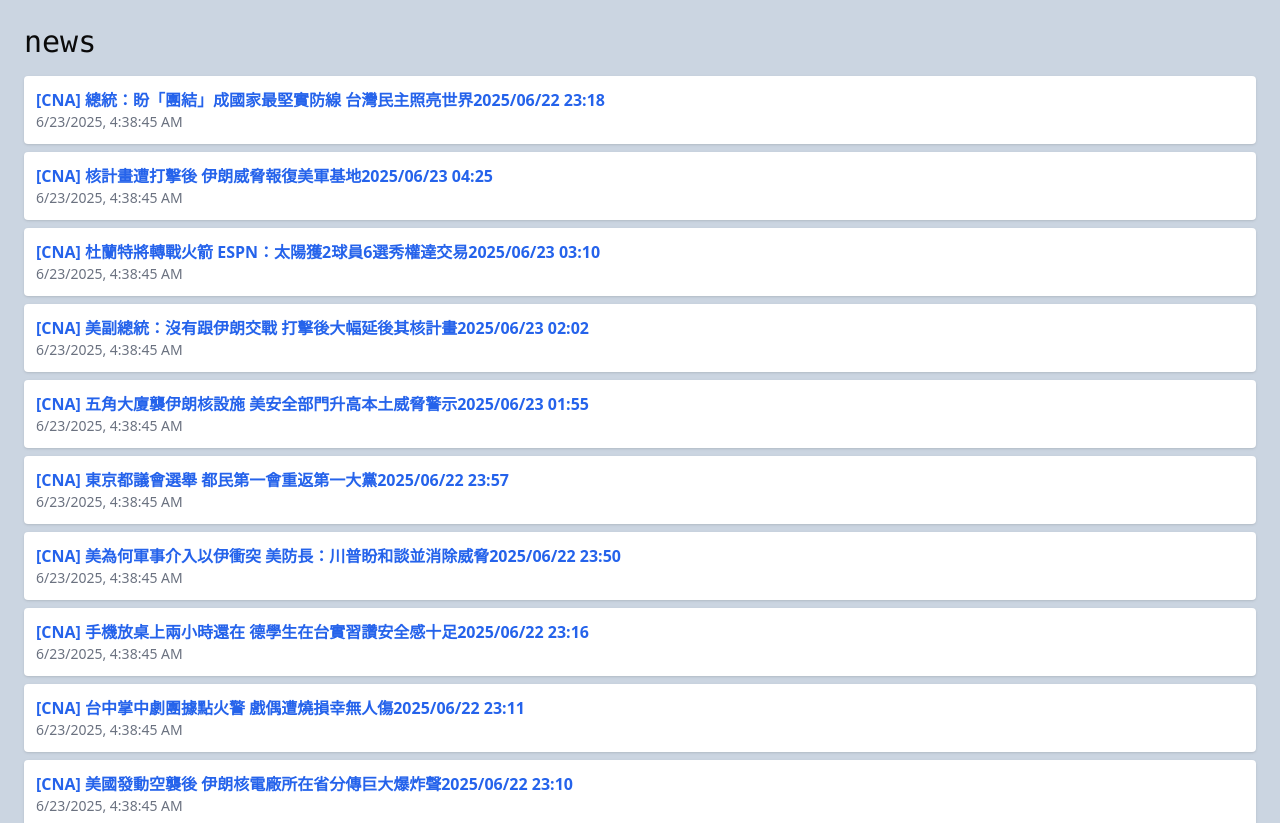
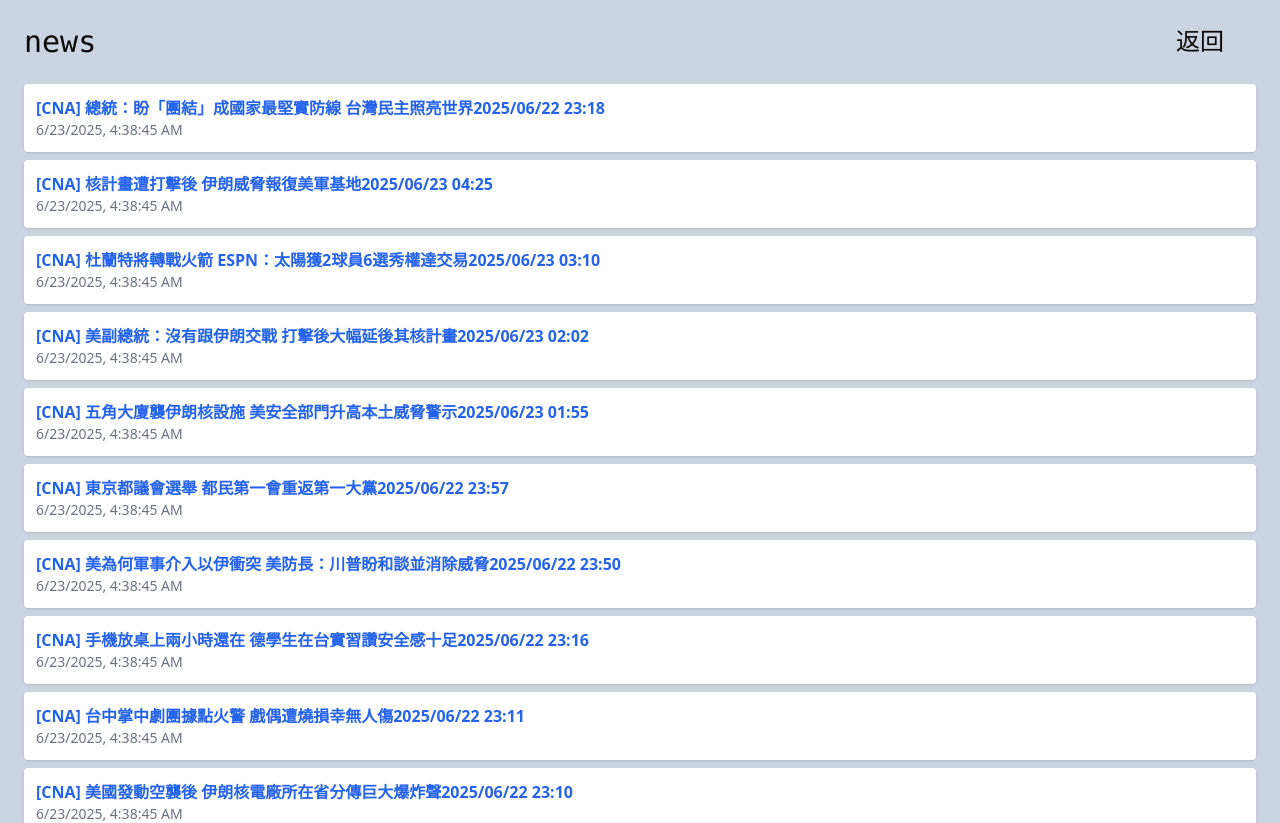
Before and after one commit to sheng6612/notebook, a Next.js app: page /Information_column/news in a window 1280 px wide. Shown: the top 823 px of the page. Built offline with nearby package versions, Linux system fonts and the light colour scheme.

Commit message:
feat: add button return

```diff
--- a/src/app/Information_column/news/page.tsx
+++ b/src/app/Information_column/news/page.tsx
@@ -1,4 +1,6 @@
 'use client'
+import { Button } from '@/components/ui/button'
+import Link from 'next/link'
 import { useState, useEffect } from 'react'
 
 type NewsItem = {
@@ -24,7 +26,15 @@
 
   return (
     <div className="p-6 bg-slate-300">
-      <h1 className="text-3xl font-mono mb-4">news</h1>
+      <div className='flex justify-between mb-2'>
+        <h1 className="text-3xl font-mono mb-4">news</h1>
+        <div className='lex px-4 space-x-4'>
+          <Link href="/">
+            <Button variant="ghost"className='text-2xl font-mono'>返回</Button>
+          </Link>
+        </div>
+      </div>
+
       <ul className="space-y-2">
         {news.map((item, idx) => (
           <li key={idx} className="bg-white p-3 rounded shadow">
@@ -38,3 +48,4 @@
     </div>
   )
 }
+//TODO:測試刷新
```
